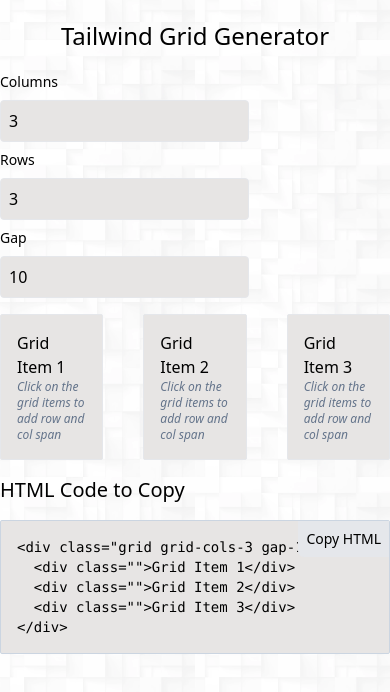
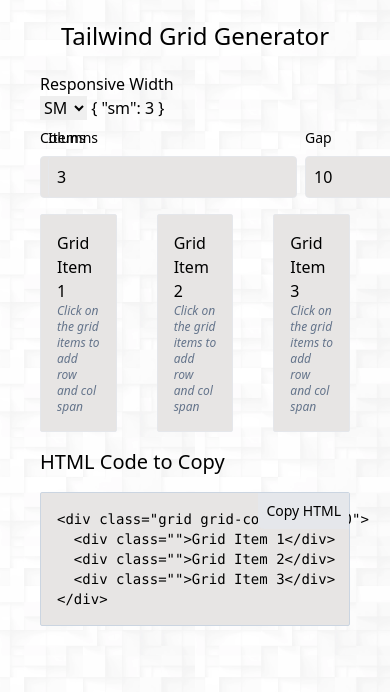
Before and after one commit to nabaraj/tailwind-grid-generator, a Vue app: page / in a window 390 px wide. Shown: the top 692 px of the page. Built offline with nearby package versions, Linux system fonts and the light colour scheme; the HTML template or start-up script is replaced by a standard one.

Commit message:
added responsive

```diff
--- a/src/components/EditorForm.vue
+++ b/src/components/EditorForm.vue
@@ -1,11 +1,22 @@
 <script lang="ts">
 import { reactive, ref } from "vue";
+enum BreakPoints {
+  sm = "sm",
+  md = "md",
+  lg = "lg",
+  xl = "xl",
+  "2xl" = "2xl"
+}
+
+// Define the Responsive type where "sm" is required and others are optional
+type Responsive = { sm: number } & { [key in Exclude<`${BreakPoints}`, "sm">]?: number };
 
 // Define types for form and grid
 interface FormType {
   rows: number;
   columns: number;
   gap: number;
+  responsive: Responsive;
 }
 
 interface GridType {
@@ -16,10 +27,13 @@
   colSpan: number[];
 }
 
+const columnDefault = 3;
+
 const defaultFormValue: FormType = {
   rows: 3,
-  columns: 3,
+  columns: columnDefault,
   gap: 10,
+  responsive: { sm: 3 } // ✅ Corrected: BreakPoints.sm is "sm", which is a string
 };
 
 export default {
@@ -27,7 +41,7 @@
   setup() {
     // Reactive form state
     const form = reactive<FormType>({ ...defaultFormValue });
-
+    const selectedResponsive = ref<BreakPoints>(BreakPoints.sm)
     // Reactive grid state
     const grid = reactive<GridType>({
       rows: form.rows,
@@ -39,19 +53,47 @@
 
     const open = ref<number | null>(null);
     const copySuccess = ref(false);
+    const getResponsiveClass = () => {
+      // Object.keys(form.responsive).reduce((viewPort, acc)=>{
+      //   if(viewPort===responsive)
+      // },'')
+    }
+    // Update grid state when form values change
+    const updateGrid = (event: Event) => {
 
-    // Update grid state when form values change
-    const updateGrid = () => {
+
+      const target = event.target as HTMLInputElement;
+      if (!target) return; // Ensuring target exists before proceeding
+
+      const targetName = target.name;
+      console.log('updateGrid', targetName);
+      if (targetName === 'responsive') {
+        const responsiveValue = target.value;
+        selectedResponsive.value = responsiveValue as BreakPoints;
+        console.log(form.responsive);
+
+        if (!form.responsive[responsiveValue as keyof typeof form.responsive]) {
+          form.responsive[responsiveValue as keyof typeof form.responsive] = defaultFormValue.columns;
+        }
+
+      }
+      if (targetName === 'columnGrid') {
+        console.log(form.responsive[selectedResponsive.value])
+        form.responsive[selectedResponsive.value] = form.columns
+      }
+
       grid.rows = form.rows;
-      grid.columns = form.columns;
+      // grid.columns = form.columns;
       grid.gap = form.gap;
 
       // Dynamically adjust rowSpan and colSpan lengths
       while (grid.rowSpan.length < form.rows) grid.rowSpan.push(1);
-      while (grid.colSpan.length < form.rows) grid.colSpan.push(1);
+      while (grid.colSpan.length < form.columns) grid.colSpan.push(1); // Updated from form.rows
+
       grid.rowSpan.length = form.rows;
-      grid.colSpan.length = form.rows;
+      grid.colSpan.length = form.columns; // Updated from form.rows
     };
+
 
     // Generate HTML preview dynamically
     const generateHTML = (): string => {
@@ -95,79 +137,53 @@
       generateHTML,
       showRowSpan,
       copyToClipboard,
+      selectedResponsive,
+      BreakPoints
     };
   },
 };
 </script>
 
 <template>
-  <div class="container mx-auto">
+  <div class="container px-10 mx-auto">
     <h3 class="text-center my-5 text-2xl">Tailwind Grid Generator</h3>
     <div class="grid grid-cols-1 md:grid-cols-2 gap-4">
       <!-- Form Section -->
       <div>
         <form class="grid grid-cols-1 md:grid-cols-3 gap-2" @input="updateGrid">
-          <div>
-            <label for="columnGrid" class="block mb-2 text-sm font-medium"
-              >Columns</label
-            >
-            <input
-              type="number"
-              id="columnGrid"
-              v-model="form.columns"
-              class="border rounded p-2 bg-stone-200"
-            />
+          <div class="w-full col-span-3">
+            <label for="responsive" class="block">Responsive Width</label>
+            <select name="responsive" id="responsive">
+              <option :value="bp" :key="bp" v-for="bp in Object.values(BreakPoints)">{{ bp.toUpperCase() }}</option>
+            </select>
+            {{ form.responsive }}
           </div>
           <div>
-            <label for="rowGrid" class="block mb-2 text-sm font-medium"
-              >Rows</label
-            >
-            <input
-              type="number"
-              id="rowGrid"
-              v-model="form.rows"
-              class="border rounded p-2 bg-stone-200"
-            />
+            <label for="columnGrid" class="block mb-2 text-sm font-medium">Columns</label>
+            <input type="number" id="columnGrid" name="columnGrid" v-model="form.responsive[selectedResponsive]"
+              class="border rounded p-2 bg-stone-200" />
+          </div>
+          <div>
+            <label for="rowGrid" class="block mb-2 text-sm font-medium">Items</label>
+            <input type="number" id="rowGrid" v-model="form.rows" class="border rounded p-2 bg-stone-200" />
           </div>
           <div>
             <label for="gap" class="block mb-2 text-sm font-medium">Gap</label>
-            <input
-              type="number"
-              id="gap"
-              v-model="form.gap"
-              class="border rounded p-2 bg-stone-200"
-            />
+            <input type="number" id="gap" v-model="form.gap" class="border rounded p-2 bg-stone-200" />
           </div>
 
           <!-- RowSpan and ColSpan Editing -->
-          <div
-            v-if="open !== null"
-            class="col-span-2 grid grid-cols-2 gap-2 py-4 relative"
-          >
-            <span class="absolute right-0 cursor-pointer" @click="open = null"
-              >X</span
-            >
+          <div v-if="open !== null" class="col-span-2 grid grid-cols-2 gap-2 py-4 relative">
+            <span class="absolute right-0 cursor-pointer" @click="open = null">X</span>
             <div>
-              <label for="rowspan" class="block mb-2 text-sm font-medium"
-                >Row Span</label
-              >
-              <input
-                type="number"
-                id="rowspan"
-                v-model="grid.rowSpan[open]"
-                class="border rounded p-2 w-full bg-stone-200"
-              />
+              <label for="rowspan" class="block mb-2 text-sm font-medium">Row Span</label>
+              <input type="number" id="rowspan" v-model="grid.rowSpan[open]"
+                class="border rounded p-2 w-full bg-stone-200" />
             </div>
             <div>
-              <label for="colspan" class="block mb-2 text-sm font-medium"
-                >Col Span</label
-              >
-              <input
-                type="number"
-                id="colspan"
-                v-model="grid.colSpan[open]"
-                class="border rounded p-2 w-full bg-stone-200"
-              />
+              <label for="colspan" class="block mb-2 text-sm font-medium">Col Span</label>
+              <input type="number" id="colspan" v-model="grid.colSpan[open]"
+                class="border rounded p-2 w-full bg-stone-200" />
             </div>
           </div>
         </form>
@@ -176,11 +192,7 @@
       <!-- Grid Preview -->
       <div>
         <div :class="`grid grid-cols-${form.columns} gap-${form.gap}`">
-          <div
-            v-for="(row, index) in form.rows"
-            :key="index"
-            :class="
-              [
+          <div v-for="(row, index) in form.rows" :key="index" :class="[
             'border rounded-sm p-4 bg-stone-200 ',
             open === index ? 'shadow-md shadow-slate-400' : '',
             grid.rowSpan[index] > 1
@@ -192,24 +204,17 @@
           ]
             .filter(Boolean)
             .join(' ')
-            "
-            @click="showRowSpan(index)"
-          >
+            " @click="showRowSpan(index)">
             Grid Item {{ index + 1 }}
             <span class="text-xs block italic text-slate-500">Click on the grid items to add row and col span</span>
           </div>
 
         </div>
         <h3 class="text-xl my-4">HTML Code to Copy</h3>
-        <div
-          class="bg-stone-200 p-4 border text-sm border-slate-300 relative rounded-sm"
-        >
+        <div class="bg-stone-200 p-4 border text-sm border-slate-300 relative rounded-sm">
           <pre>{{ generateHTML() }}</pre>
-          <button
-            @click="copyToClipboard"
-            :disabled="copySuccess"
-            class="absolute top-0 right-0 p-2 bg-gray-200 hover:bg-gray-300 rounded-bl-md hover:shadow-sm"
-          >
+          <button @click="copyToClipboard" :disabled="copySuccess"
+            class="absolute top-0 right-0 p-2 bg-gray-200 hover:bg-gray-300 rounded-bl-md hover:shadow-sm">
             {{ copySuccess ? "Copied!" : "Copy HTML" }}
           </button>
         </div>
```
Lines whose indentation alone changed are shown as unchanged.
